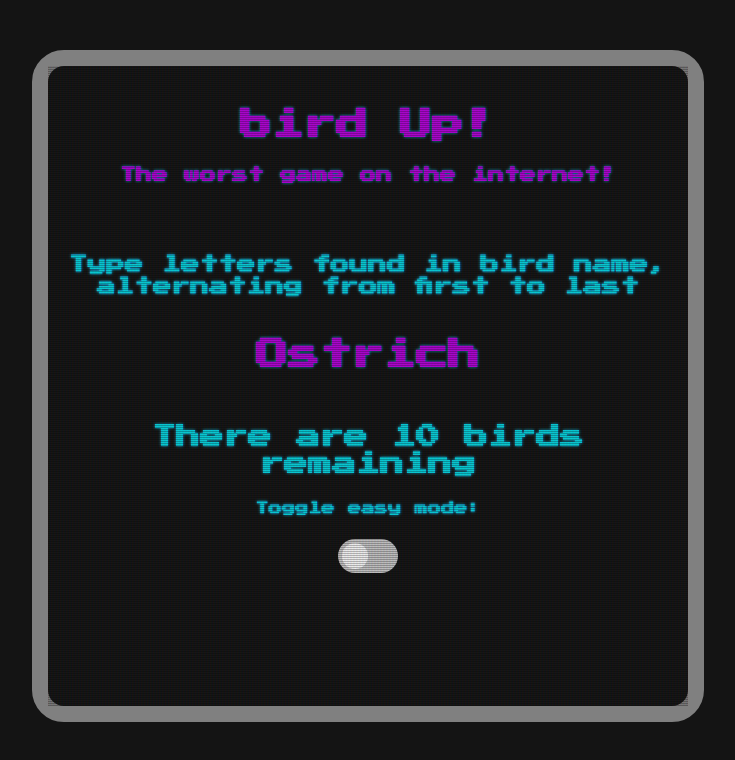
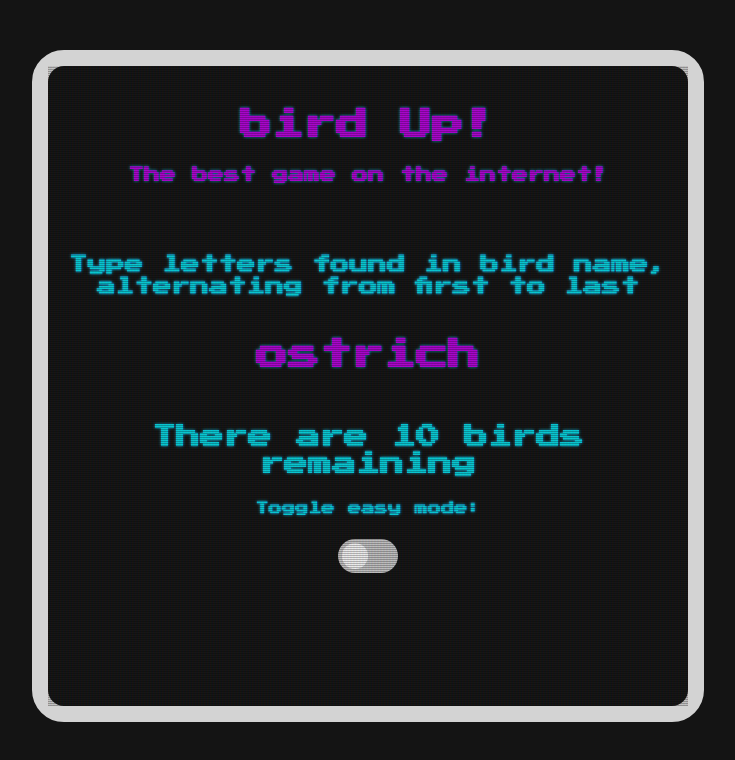
Before and after one commit to JohanKoivisto/LivionBirdGame, a plain HTML site: page index.html in a window 1280 px wide. Shown: the whole page, without its empty margins (272-1007 px from the left). Drawn offline with nearby package versions, Linux system fonts and the light colour scheme.

Commit message:
comments and bird names

```diff
--- a/css/style.css
+++ b/css/style.css
@@ -32,7 +32,7 @@ h3 {
   margin-top: 50px;
   border: solid 1em #333;
   border-radius: 32px;
-  border-color: grey;
+  border-color: rgb(211, 211, 211);
   padding: 20px;
 }
 
@@ -100,7 +100,7 @@ h3 {
   }
 
 
-  /* crt effect http://aleclownes.com/2017/02/01/crt-display.html */
+  /* crt effect. from: http://aleclownes.com/2017/02/01/crt-display.html */
 .crt::before {
     content: " ";
     display: block;
--- a/index.html
+++ b/index.html
@@ -16,7 +16,7 @@
     <div class="monitor">
       <div class="game-container crt">
         <h1 class="purple">bird Up!</h1>
-        <h4 class="purple">The worst game on the internet!</h4>
+        <h4 class="purple">The best game on the internet!</h4>
         <h3 id="instructions">Type letters found in bird name, alternating from first to last</h3>
         <h1 id="bird-name" class="purple">_ _ _ _ _</h1>
         <h2 id="bird-count"></h2>
--- a/js/script.js
+++ b/js/script.js
@@ -1,4 +1,5 @@
-let birds = ["Ostrich", "Treecreeper", "Oxpecker", "Mockinbird", "Snowfinch", "Whitestart", "Meadowlark", "Oropendola", "Crescentchest", "Bustard"]
+// setting up
+let birds = ["ostrich", "treecreeper", "oxpecker", "mockinbird", "snowfinch", "whitestart", "meadowlark", "oropendola", "crescentchest", "bustard"]
 let easymode = false;
 const birdOutput = document.getElementById("bird-name");
 let birdCountOutput = document.getElementById("bird-count")
@@ -24,10 +25,14 @@ window.addEventListener('keypress', e => {
     birdGame();
 }, false);
 
+// game "logic"
 const birdGame = () => {
    if (key === currentBird[0].slice(0, 1)) {
+    // check if correct key was pressed and replace char with "" if so, then reverse so we check for last key of string next in position 0
     currentBird = currentBird.slice(1).split("").map(char => char === key ? char = "" : char = char).reverse().join("")
+    // replace guessed chars with "_"
     birds[0] = birds[0].split("").map(char => char === key ? char = "_" : char = char).join("")
+    // if easymode is on hilight key you need to press next
     easymode ? birdOutput.innerHTML = birds[0].replace(currentBird[0], `<span class="current-key">${currentBird[0]}</span>`)
     : birdOutput.innerHTML = birds[0]
     birds[0].replace(/_/g, "").length === 0 ? nextBird() : null
@@ -50,7 +55,7 @@ const newGameInit = () => {
  */
 const gameOver = () => {
     birdOutput.innerHTML = `Well done! Press any key to play again`
-    birds = ["Ostrich", "Treecreeper", "Oxpecker", "Mockinbird", "Snowfinch", "Whitestart", "Meadowlark", "Oropendola", "Crescentchest", "Bustard"]
+    birds = ["ostrich", "treecreeper", "oxpecker", "mockinbird", "snowfinch", "whitestart", "meadowlark", "oropendola", "crescentchest", "bustard"]
     shuffle(birds)
     currentBird = birds[0]
     birdsLeft = birds.length
@@ -62,9 +67,9 @@ const gameOver = () => {
  */
 const nextBird = () => {
     birds.shift();
-        birdsLeft--;
-        currentBird = birds[0]
-        birdOutput.innerHTML = birds[0];
+    birdsLeft--;
+    currentBird = birds[0]
+    birdOutput.innerHTML = birds[0];
 }
 
 
```
